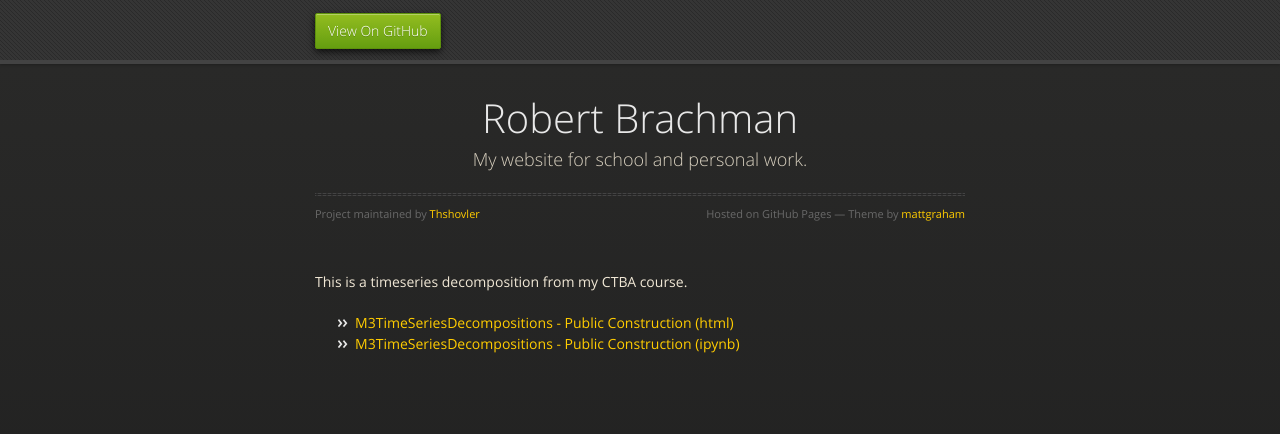
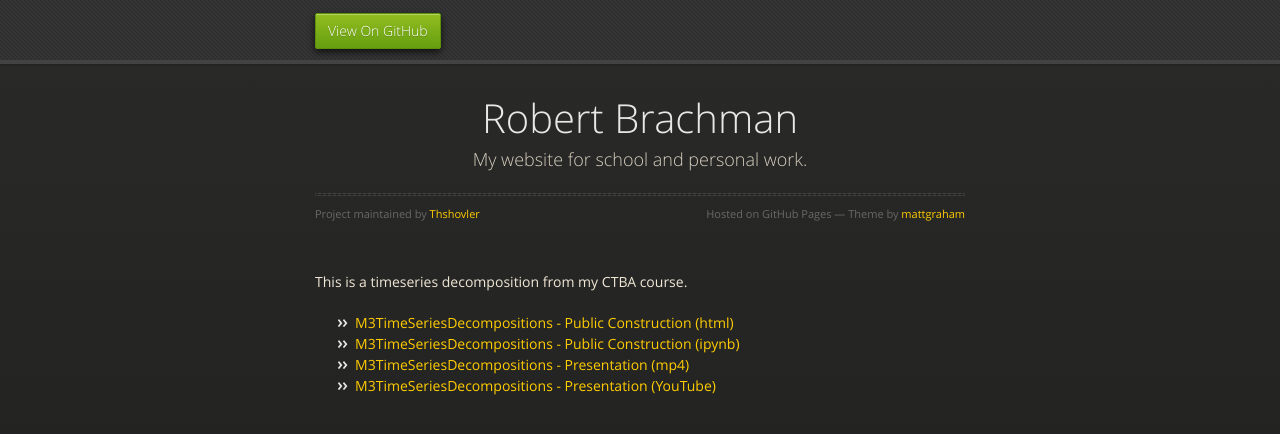
Before and after one commit to Thshovler/Thshovler.github.io, a Jekyll site: the page built from initial_setup/index.md, in a window 1280 px wide. Shown: the top 434 px of the page. Built offline with Jekyll 4.4.1, drawn with Linux system fonts in a browser that asks for light colours; our own code applies the rules of GitHub Pages for plain Markdown files.

Commit message:
Update index.md

```diff
--- a/initial_setup/index.md
+++ b/initial_setup/index.md
@@ -6,3 +6,5 @@
 This is a timeseries decomposition from my CTBA course.
 - [M3TimeSeriesDecompositions - Public Construction (html)](M3TimeSeriesDecompositions - Public Construction.html)
 - [M3TimeSeriesDecompositions - Public Construction (ipynb)](M3TimeSeriesDecompositions - Public Construction.ipynb)
+- [M3TimeSeriesDecompositions - Presentation (mp4)](m3 presentation.mp4)
+- [M3TimeSeriesDecompositions - Presentation (YouTube)](https://youtu.be/36qz4jQ1RWI)
```
